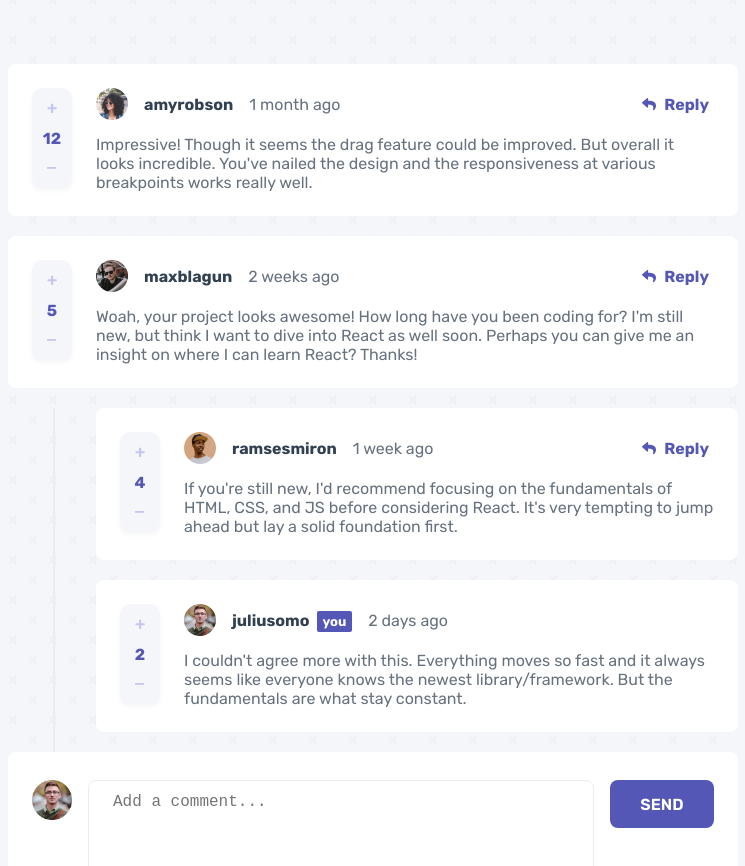
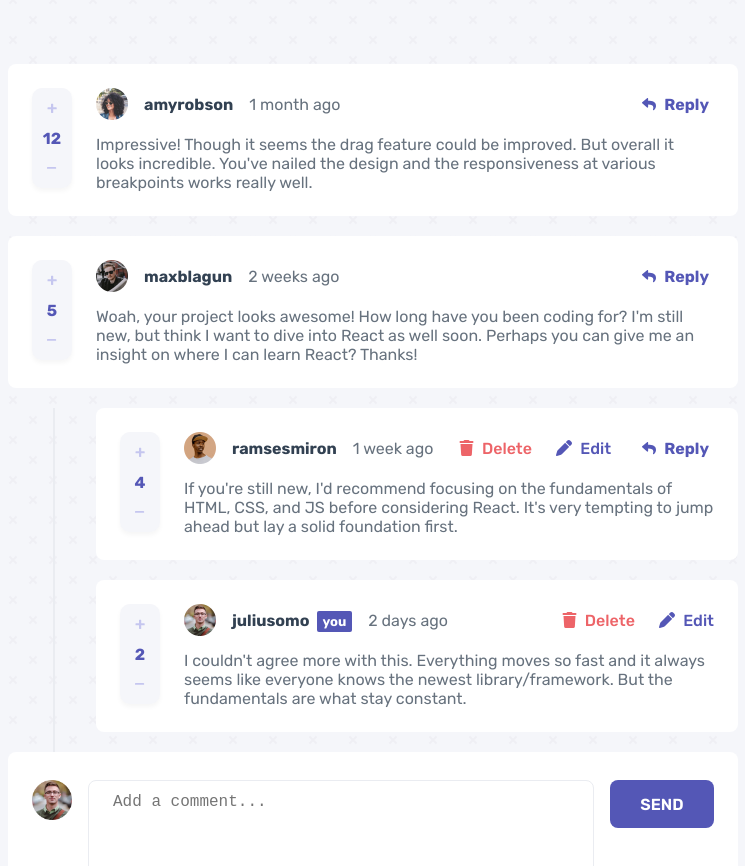
Before and after one commit to adarshcodes/interective-comment-section, a React (Create React App) app: page / in a window 1280 px wide. Shown: the top 866 px of the page, without its empty margins (267-1012 px from the left). Built offline with nearby package versions, Linux system fonts and the light colour scheme.

Commit message:
adding delete and edit button

```diff
--- a/public/index.html
+++ b/public/index.html
@@ -19,10 +19,14 @@
 			rel="stylesheet"
 		/>
 
-		<link
+		<!-- <link
 			href="https://kit-pro.fontawesome.com/releases/v5.15.3/css/pro.min.css"
 			rel="stylesheet"
-		/>
+		/> -->
+		<script
+			src="https://kit.fontawesome.com/a0bc19c04a.js"
+			crossorigin="anonymous"
+		></script>
 		<title>Interactive comments section</title>
 	</head>
 	<body>
--- a/src/Assets/sass/main.css
+++ b/src/Assets/sass/main.css
@@ -130,6 +130,47 @@ body {
   color: #67727e;
 }
 
+.comment--update {
+  font-size: 1.6rem;
+  font-weight: 500;
+  display: flex;
+  flex-direction: row;
+  align-items: center;
+}
+
+.comment--update__delete {
+  margin-right: 2.4rem;
+  color: #ed6468;
+  display: flex;
+  flex-direction: row;
+  align-items: center;
+}
+
+.comment--update__delete:hover {
+  cursor: pointer;
+  color: #ffb8bb;
+}
+
+.comment--update__delete i {
+  margin-right: 0.833rem;
+}
+
+.comment--update__edit {
+  color: #5457b6;
+  display: flex;
+  flex-direction: row;
+  align-items: center;
+}
+
+.comment--update__edit:hover {
+  cursor: pointer;
+  color: #c3c4ef;
+}
+
+.comment--update__edit i {
+  margin-right: 0.833rem;
+}
+
 .replies {
   width: 64.2rem;
 }
--- a/src/components/Replies.jsx
+++ b/src/components/Replies.jsx
@@ -35,6 +35,17 @@ function Replies(props) {
 						<p className="timestamp">{props.timestamp}</p>
 					</div>
 
+					<div className="comment--update">
+						<div className="comment--update__delete">
+							<i class="fa-solid fa-trash"></i>
+							Delete
+						</div>
+						<div className="comment--update__edit">
+							<i class="fa-solid fa-pen"></i>
+							Edit
+						</div>
+					</div>
+
 					{props.username === props.superuser ? null : (
 						<div className="comment--reply">
 							<img src={ReplyIcon} alt="reply" className="reply-icon" />
```
Also changed, not shown: 1 other file (tests, documents, lock files or other folders).
